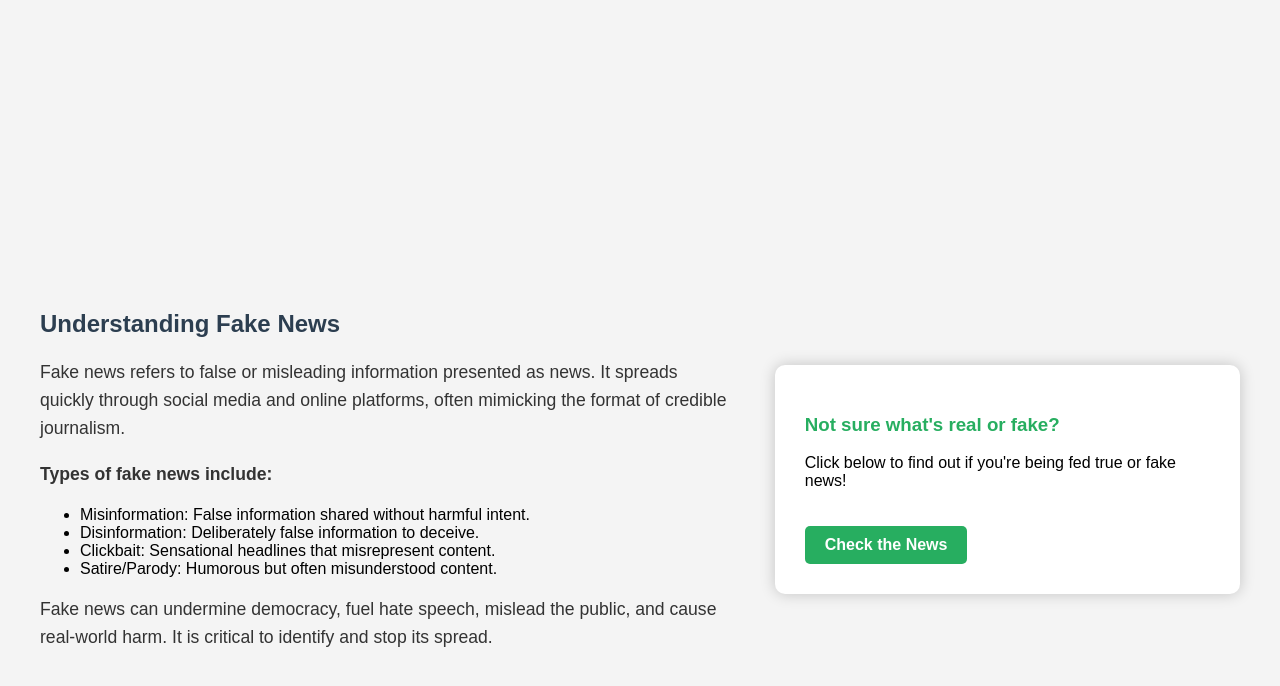
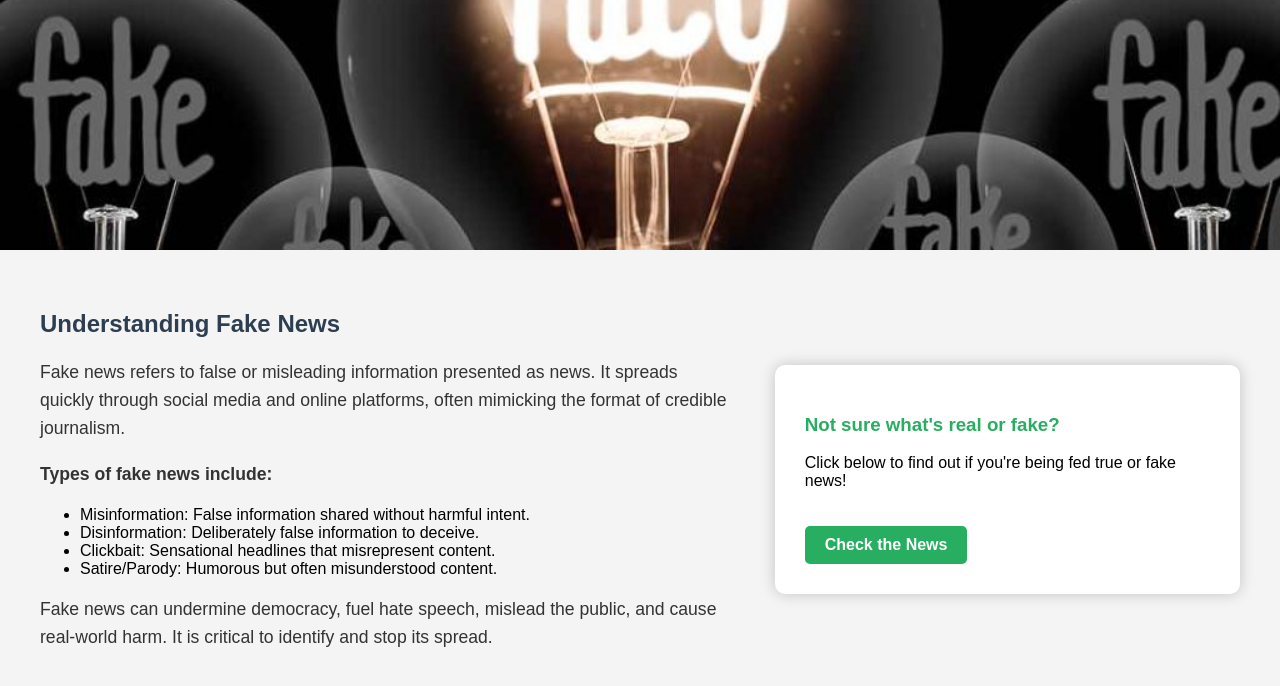
Before and after one commit to katlegomokae/fakenewsdetection, a plain HTML site: page index.html in a window 1280 px wide. Drawn offline with Linux system fonts and the light colour scheme.

Commit message:
Update index.html

```diff
--- a/index.html
+++ b/index.html
@@ -13,7 +13,7 @@
         .banner {
             width: 100%;
             height: 250px;
-            background-image: url('banner.jpg'); /* Replace with your banner image filename */
+            background-image: url('Combat-Fake-News-1024x657.jpg'); /* Replace with your banner image filename */
             background-size: cover;
             background-position: center;
         }
```
